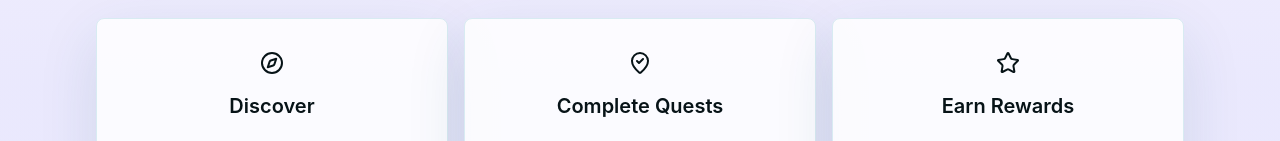
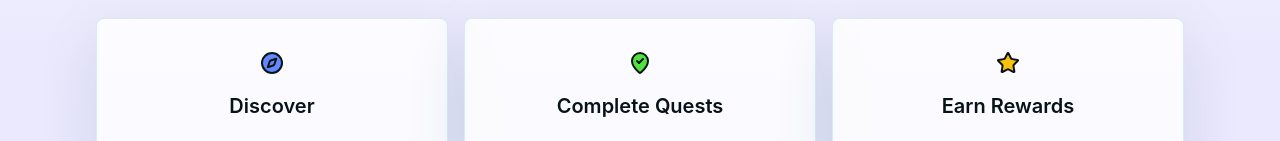
Before and after one commit to UOA-CS732-S1-2026/group-project-shimmering-shrews, a React (Vite) app in the folder frontend/: page / in a window 1280 px wide. Shown: the part 449-590 px from the top of the page. Built offline with nearby package versions, Linux system fonts and the light colour scheme; no server answers.

Commit message:
Added colour to home page icons

```diff
--- a/frontend/src/pages/HomePage.tsx
+++ b/frontend/src/pages/HomePage.tsx
@@ -41,19 +41,19 @@ export default function HomePage() {
                 {/* Features section */}
                 <section className={styles.cardGrid}>
                     <section className={styles.card}>
-                        <Compass />
+                        <Compass fill='#6388ff' />
                         <h2>Discover</h2>
                         <p>Find hidden spots and interesting landmarks.</p>
                     </section>
 
                     <section className={styles.card}>
-                        <MapPinCheckInside />
+                        <MapPinCheckInside fill='#52e23f' />
                         <h2>Complete Quests</h2>
                         <p>Visit locations, complete challenges, and earn rewards.</p>
                     </section>
 
                     <section className={styles.card}>
-                        <Star />
+                        <Star fill='#ffc107' />
                         <h2>Earn Rewards</h2>
                         <p>Unlock badges as you complete milestones.</p>
                     </section>
```
